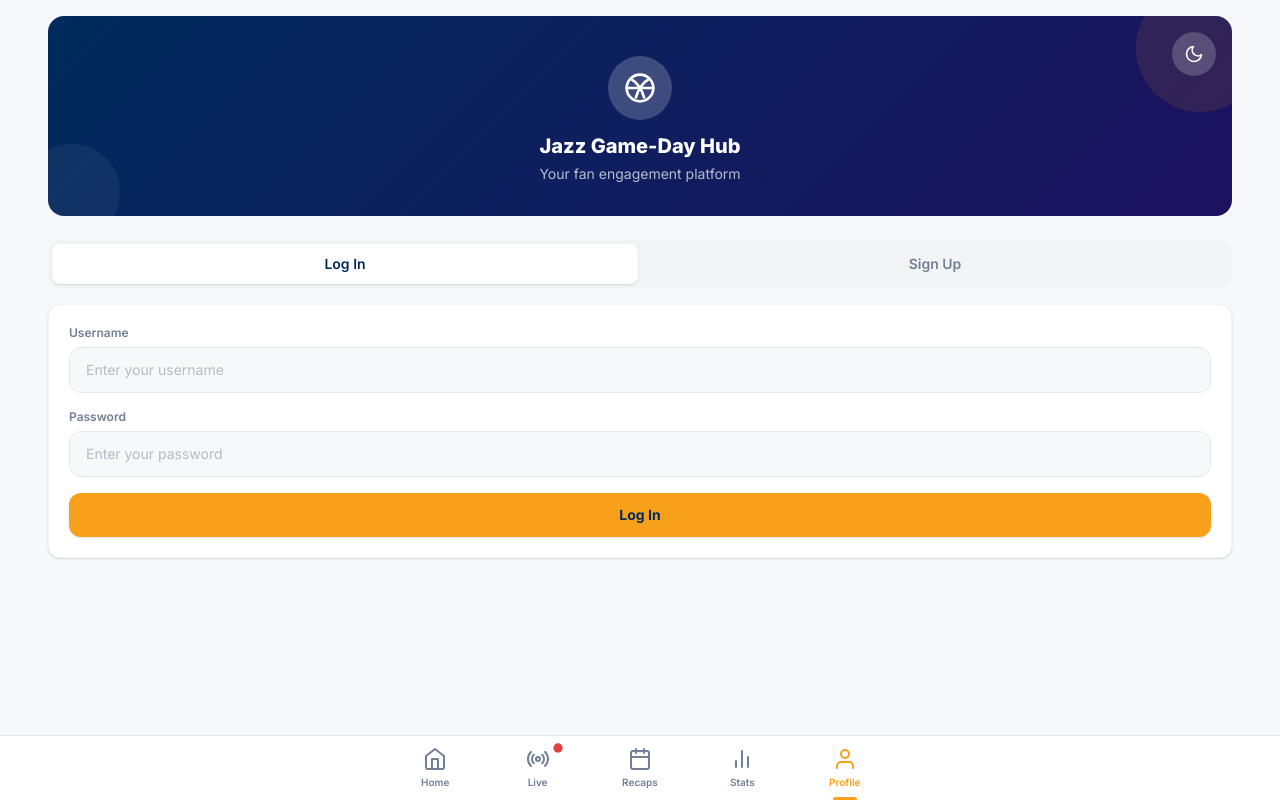
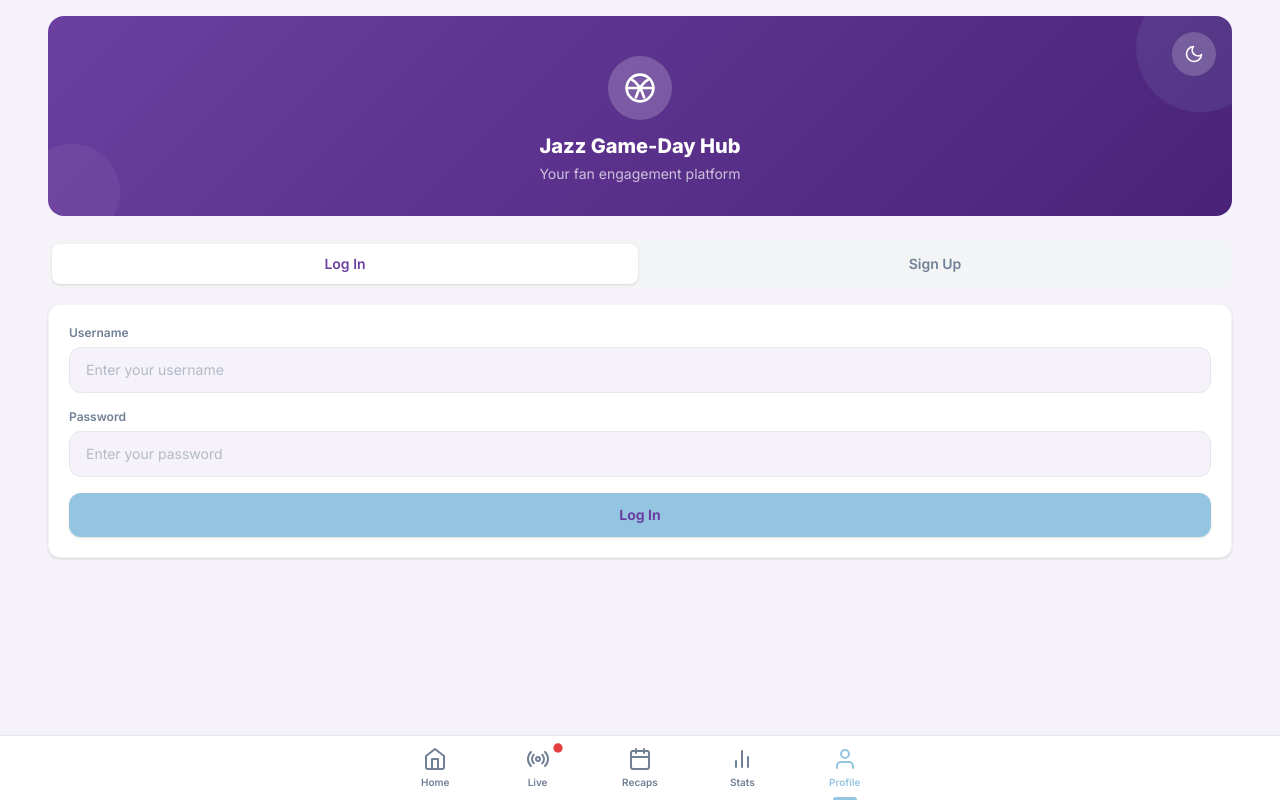
Before and after one commit to EthanCobler/Utah-Jazz-Hackathon, a Next.js app: page /profile in a window 1280 px wide. Built offline with nearby package versions, Linux system fonts and the light colour scheme.

Commit message:
UI color palette update, minor player name changes

```diff
--- a/src/app/globals.css
+++ b/src/app/globals.css
@@ -1,26 +1,30 @@
 @import "tailwindcss";
+
 
 @custom-variant dark (&:where(.dark, .dark *));
 
+
 @theme {
-  --color-jazz-navy: #002B5C;
-  --color-jazz-gold: #F9A01B;
-  --color-jazz-purple: #1D1160;
+ --color-jazz-navy: #6B3FA0;
+ --color-jazz-gold: #93C5E1;
+ --color-jazz-purple: #4A2378;
  --color-court-green: #00875A;
  --color-alert-red: #E53E3E;
  --color-surface: #FFFFFF;
-  --color-bg: #F7F8FA;
+ --color-bg: #F5F3F9;
  --color-text-primary: #1A202C;
  --color-text-secondary: #718096;
-  --color-dark-surface: #1A1D2E;
-  --color-dark-bg: #0F1119;
+ --color-dark-surface: #1E1533;
+ --color-dark-bg: #130E1F;
  --color-dark-text-primary: #F0F0F5;
-  --color-dark-text-secondary: #8B8FA3;
-  --color-dark-border: #2A2D3E;
+ --color-dark-text-secondary: #9B8FB3;
+ --color-dark-border: #2D2240;
+
 
  --font-sans: "Inter", ui-sans-serif, system-ui, sans-serif;
  --font-mono: "JetBrains Mono", ui-monospace, monospace;
 }
+
 
 @layer base {
  body {
@@ -28,41 +32,49 @@
    font-family: var(--font-sans);
  }
 
+
  .dark body,
  .dark {
    color-scheme: dark;
  }
 }
 
+
 /* Custom animations */
 @keyframes score-glow {
-  0% { box-shadow: 0 0 0 0 rgba(249, 160, 27, 0.4); }
-  50% { box-shadow: 0 0 20px 10px rgba(249, 160, 27, 0.2); }
-  100% { box-shadow: 0 0 0 0 rgba(249, 160, 27, 0); }
+ 0% { box-shadow: 0 0 0 0 rgba(147, 197, 225, 0.4); }
+ 50% { box-shadow: 0 0 20px 10px rgba(147, 197, 225, 0.2); }
+ 100% { box-shadow: 0 0 0 0 rgba(147, 197, 225, 0); }
 }
+
 
 @keyframes pulse-amber {
  0%, 100% { opacity: 1; }
  50% { opacity: 0.6; }
 }
 
+
 @keyframes ember-rise {
  0% { transform: translateY(0) scale(1); opacity: 1; }
  100% { transform: translateY(-20px) scale(0.5); opacity: 0; }
 }
 
+
 .animate-score-glow {
  animation: score-glow 0.6s ease-out;
 }
+
 
 .animate-pulse-amber {
  animation: pulse-amber 2s ease-in-out infinite;
 }
 
+
 /* Gradient used for hero cards */
 .gradient-jazz {
-  background: linear-gradient(135deg, #002B5C 0%, #1D1160 100%);
+ background: linear-gradient(135deg, #6B3FA0 0%, #4A2378 100%);
 }
+
 
 /* Scrollbar styling */
 ::-webkit-scrollbar {
@@ -70,31 +82,38 @@
  height: 6px;
 }
 
+
 ::-webkit-scrollbar-track {
  background: transparent;
 }
+
 
 ::-webkit-scrollbar-thumb {
  background: #CBD5E0;
  border-radius: 3px;
 }
 
+
 ::-webkit-scrollbar-thumb:hover {
  background: #A0AEC0;
 }
 
+
 .dark ::-webkit-scrollbar-thumb {
-  background: #2A2D3E;
+ background: #2D2240;
 }
 
+
 .dark ::-webkit-scrollbar-thumb:hover {
-  background: #3A3D4E;
+ background: #3D3250;
 }
+
 
 /* Tab active indicator */
 .tab-active {
  position: relative;
 }
+
 
 .tab-active::after {
  content: "";
@@ -104,9 +123,10 @@
  transform: translateX(-50%);
  width: 24px;
  height: 3px;
-  background-color: #F9A01B;
+ background-color: #93C5E1;
  border-radius: 3px 3px 0 0;
 }
+
 
 /* Shot chart tooltip */
 .shot-tooltip {
@@ -122,12 +142,14 @@
  box-shadow: 0 4px 12px rgba(0,0,0,0.15);
 }
 
+
 /* Rarity colors */
 .rarity-common { color: #718096; }
 .rarity-uncommon { color: #38A169; }
 .rarity-rare { color: #3182CE; }
 .rarity-epic { color: #805AD5; }
-.rarity-legendary { color: #F9A01B; }
+.rarity-legendary { color: #93C5E1; }
+
 
 /* Tier colors */
 .tier-bronze { color: #CD7F32; }
--- a/src/app/layout.tsx
+++ b/src/app/layout.tsx
@@ -4,17 +4,20 @@ import BottomNav from "@/components/BottomNav";
 import { ThemeProvider } from "@/lib/ThemeProvider";
 import { AuthProvider } from "@/lib/AuthProvider";
 
+
 export const metadata: Metadata = {
  title: "Jazz Game-Day Hub",
  description: "Your real-time Utah Jazz fan engagement platform",
 };
 
+
 export const viewport: Viewport = {
  width: "device-width",
  initialScale: 1,
  maximumScale: 1,
-  themeColor: "#002B5C",
+ themeColor: "#6B3FA0",
 };
+
 
 export default function RootLayout({
  children,
--- a/src/app/page.tsx
+++ b/src/app/page.tsx
@@ -187,7 +187,7 @@ export default function HomePage() {
               </span>
             </div>
             <p className="text-sm font-semibold mb-2">
-              Should Keyonte George start over Sexton?
+              Should Keyonte George start over Love?
             </p>
             <div className="flex items-center gap-2 text-xs text-text-secondary dark:text-dark-text-secondary">
               <span>4.2K responses</span>
--- a/src/components/BottomNav.tsx
+++ b/src/components/BottomNav.tsx
@@ -1,16 +1,18 @@
 "use client";
+
 
 import Link from "next/link";
 import { usePathname } from "next/navigation";
 import { motion } from "framer-motion";
 import { useTheme } from "@/lib/ThemeProvider";
 
+
 const tabs = [
  {
    name: "Home",
    path: "/",
    icon: (active: boolean, dark: boolean) => (
-      <svg width="24" height="24" viewBox="0 0 24 24" fill="none" stroke={active ? "#F9A01B" : dark ? "#8B8FA3" : "#718096"} strokeWidth="2" strokeLinecap="round" strokeLinejoin="round">
+     <svg width="24" height="24" viewBox="0 0 24 24" fill="none" stroke={active ? "#93C5E1" : dark ? "#9B8FB3" : "#718096"} strokeWidth="2" strokeLinecap="round" strokeLinejoin="round">
        <path d="M3 9l9-7 9 7v11a2 2 0 0 1-2 2H5a2 2 0 0 1-2-2z" />
        <polyline points="9 22 9 12 15 12 15 22" />
      </svg>
@@ -20,7 +22,7 @@ const tabs = [
    name: "Live",
    path: "/live",
    icon: (active: boolean, dark: boolean) => (
-      <svg width="24" height="24" viewBox="0 0 24 24" fill="none" stroke={active ? "#F9A01B" : dark ? "#8B8FA3" : "#718096"} strokeWidth="2" strokeLinecap="round" strokeLinejoin="round">
+     <svg width="24" height="24" viewBox="0 0 24 24" fill="none" stroke={active ? "#93C5E1" : dark ? "#9B8FB3" : "#718096"} strokeWidth="2" strokeLinecap="round" strokeLinejoin="round">
        <circle cx="12" cy="12" r="2" />
        <path d="M16.24 7.76a6 6 0 0 1 0 8.49m-8.48-.01a6 6 0 0 1 0-8.49m11.31-2.82a10 10 0 0 1 0 14.14m-14.14 0a10 10 0 0 1 0-14.14" />
      </svg>
@@ -30,7 +32,7 @@ const tabs = [
    name: "Recaps",
    path: "/recaps",
    icon: (active: boolean, dark: boolean) => (
-      <svg width="24" height="24" viewBox="0 0 24 24" fill="none" stroke={active ? "#F9A01B" : dark ? "#8B8FA3" : "#718096"} strokeWidth="2" strokeLinecap="round" strokeLinejoin="round">
+     <svg width="24" height="24" viewBox="0 0 24 24" fill="none" stroke={active ? "#93C5E1" : dark ? "#9B8FB3" : "#718096"} strokeWidth="2" strokeLinecap="round" strokeLinejoin="round">
        <rect x="3" y="4" width="18" height="18" rx="2" ry="2" />
        <line x1="16" y1="2" x2="16" y2="6" />
        <line x1="8" y1="2" x2="8" y2="6" />
@@ -42,7 +44,7 @@ const tabs = [
    name: "Stats",
    path: "/stats",
    icon: (active: boolean, dark: boolean) => (
-      <svg width="24" height="24" viewBox="0 0 24 24" fill="none" stroke={active ? "#F9A01B" : dark ? "#8B8FA3" : "#718096"} strokeWidth="2" strokeLinecap="round" strokeLinejoin="round">
+     <svg width="24" height="24" viewBox="0 0 24 24" fill="none" stroke={active ? "#93C5E1" : dark ? "#9B8FB3" : "#718096"} strokeWidth="2" strokeLinecap="round" strokeLinejoin="round">
        <line x1="18" y1="20" x2="18" y2="10" />
        <line x1="12" y1="20" x2="12" y2="4" />
        <line x1="6" y1="20" x2="6" y2="14" />
@@ -53,7 +55,7 @@ const tabs = [
    name: "Profile",
    path: "/profile",
    icon: (active: boolean, dark: boolean) => (
-      <svg width="24" height="24" viewBox="0 0 24 24" fill="none" stroke={active ? "#F9A01B" : dark ? "#8B8FA3" : "#718096"} strokeWidth="2" strokeLinecap="round" strokeLinejoin="round">
+     <svg width="24" height="24" viewBox="0 0 24 24" fill="none" stroke={active ? "#93C5E1" : dark ? "#9B8FB3" : "#718096"} strokeWidth="2" strokeLinecap="round" strokeLinejoin="round">
        <path d="M20 21v-2a4 4 0 0 0-4-4H8a4 4 0 0 0-4 4v2" />
        <circle cx="12" cy="7" r="4" />
      </svg>
@@ -61,10 +63,12 @@ const tabs = [
  },
 ];
 
+
 export default function BottomNav() {
  const pathname = usePathname();
  const { theme } = useTheme();
  const isDark = theme === "dark";
+
 
  return (
    <nav className="fixed bottom-0 left-0 right-0 z-50 bg-white dark:bg-dark-surface border-t border-gray-200 dark:border-dark-border pb-[env(safe-area-inset-bottom)]">
--- a/src/components/ShotChart.tsx
+++ b/src/components/ShotChart.tsx
@@ -1,10 +1,12 @@
 "use client";
+
 
 import { useEffect, useRef, useState } from "react";
 import { useGameStore } from "@/lib/store";
 import { jazzPlayers } from "@/data/mock";
 import { motion } from "framer-motion";
 import { useTheme } from "@/lib/ThemeProvider";
+
 
 export default function ShotChart() {
  const svgRef = useRef<SVGSVGElement>(null);
@@ -21,15 +23,18 @@ export default function ShotChart() {
  const { theme } = useTheme();
  const isDark = theme === "dark";
 
+
  const [tooltip, setTooltip] = useState<{
    x: number;
    y: number;
    text: string;
  } | null>(null);
 
+
  useEffect(() => {
    if (shots.length === 0) initializeGame();
  }, [shots.length, initializeGame]);
+
 
  const filteredShots = shots.filter((s) => {
    if (shotFilterPlayer && s.playerId !== shotFilterPlayer) return false;
@@ -38,12 +43,15 @@ export default function ShotChart() {
    return true;
  });
 
+
  const madeShots = filteredShots.filter((s) => s.made).length;
  const totalShots = filteredShots.length;
  const fgPct = totalShots > 0 ? ((madeShots / totalShots) * 100).toFixed(1) : "0.0";
 
-  const courtBg = isDark ? "#1A1D2E" : "#F7F8FA";
-  const courtStroke = isDark ? "#2A2D3E" : "#CBD5E0";
+
+ const courtBg = isDark ? "#1E1533" : "#F5F3F9";
+ const courtStroke = isDark ? "#2D2240" : "#CBD5E0";
+
 
  return (
    <div className="px-4 py-3">
@@ -77,6 +85,7 @@ export default function ShotChart() {
            </button>
          ))}
        </div>
+
 
        {/* Quarter + type filters */}
        <div className="flex gap-2">
@@ -113,6 +122,7 @@ export default function ShotChart() {
        </div>
      </div>
 
+
      {/* Stats bar */}
      <div className="flex items-center justify-between mb-3 px-1">
        <div className="text-sm">
@@ -131,6 +141,7 @@ export default function ShotChart() {
          <span className="font-mono font-bold">{fgPct}%</span>
        </div>
      </div>
+
 
      {/* Court SVG */}
      <div className="relative bg-jazz-navy/5 dark:bg-dark-surface rounded-xl overflow-hidden">
@@ -152,6 +163,7 @@ export default function ShotChart() {
            rx="4"
          />
 
+
          {/* Paint / Key */}
          <rect
            x="170"
@@ -162,6 +174,7 @@ export default function ShotChart() {
            stroke={courtStroke}
            strokeWidth="1.5"
          />
+
 
          {/* Free throw circle */}
          <circle
@@ -174,13 +187,14 @@ export default function ShotChart() {
            strokeDasharray="5,5"
          />
 
+
          {/* Basket */}
          <circle
            cx="250"
            cy="52"
            r="8"
            fill="none"
-            stroke="#F9A01B"
+           stroke="#93C5E1"
            strokeWidth="2"
          />
          <rect
@@ -188,9 +202,10 @@ export default function ShotChart() {
            y="10"
            width="40"
            height="4"
-            fill="#F9A01B"
+           fill="#93C5E1"
            rx="2"
          />
+
 
          {/* Three-point arc */}
          <path
@@ -200,6 +215,7 @@ export default function ShotChart() {
            strokeWidth="1.5"
          />
 
+
          {/* Restricted area */}
          <path
            d="M 210 10 Q 210 90 250 90 Q 290 90 290 10"
@@ -207,6 +223,7 @@ export default function ShotChart() {
            stroke={courtStroke}
            strokeWidth="1"
          />
+
 
          {/* Half court line - optional visual at bottom */}
          <line
@@ -218,11 +235,13 @@ export default function ShotChart() {
            strokeWidth="1"
          />
 
+
          {/* Shot markers */}
          {filteredShots.map((shot, i) => {
            const cx = 10 + (shot.x / 100) * 480;
            const cy = 10 + (shot.y / 100) * 450;
            const radius = shot.shotType === "3PT" ? 7 : 5;
+
 
            return (
              <g key={shot.id}>
@@ -274,6 +293,7 @@ export default function ShotChart() {
          })}
        </svg>
 
+
        {/* Tooltip */}
        {tooltip && (
          <div
```
Lines whose indentation alone changed are shown as unchanged.
